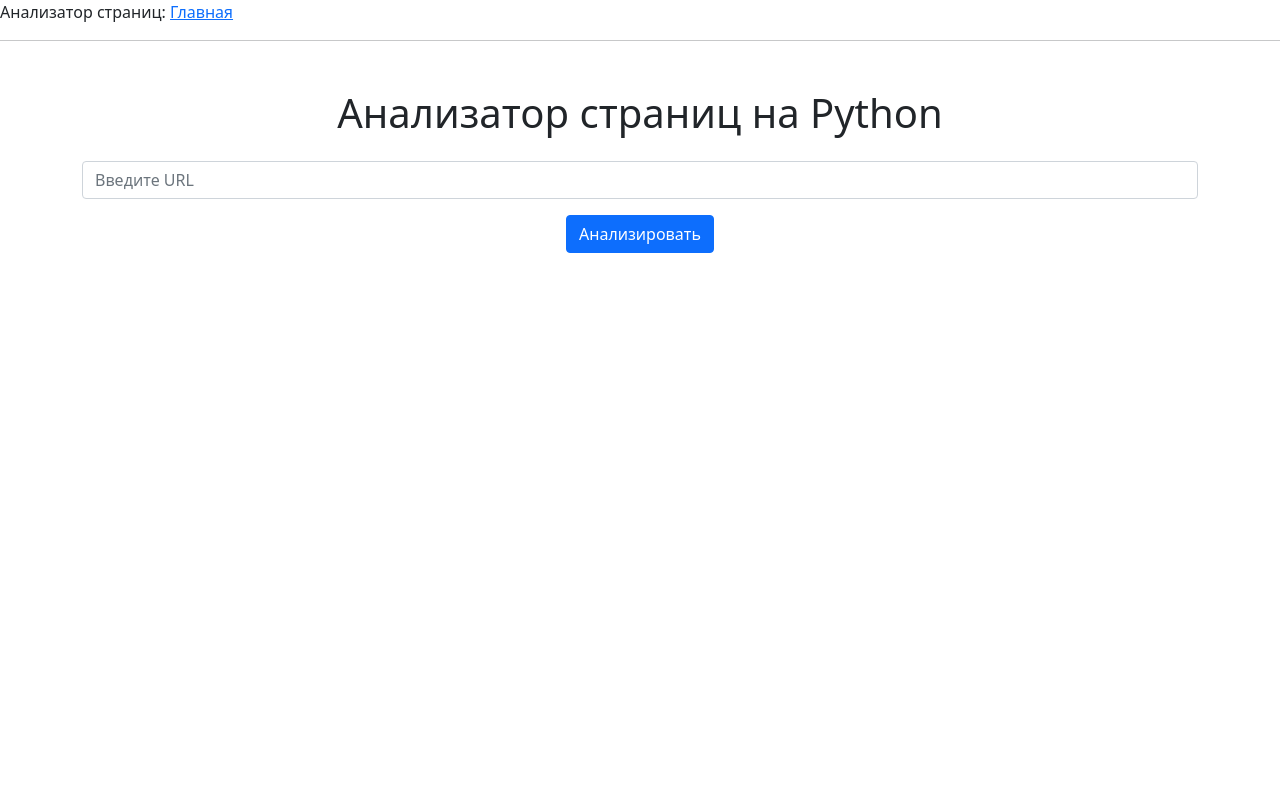
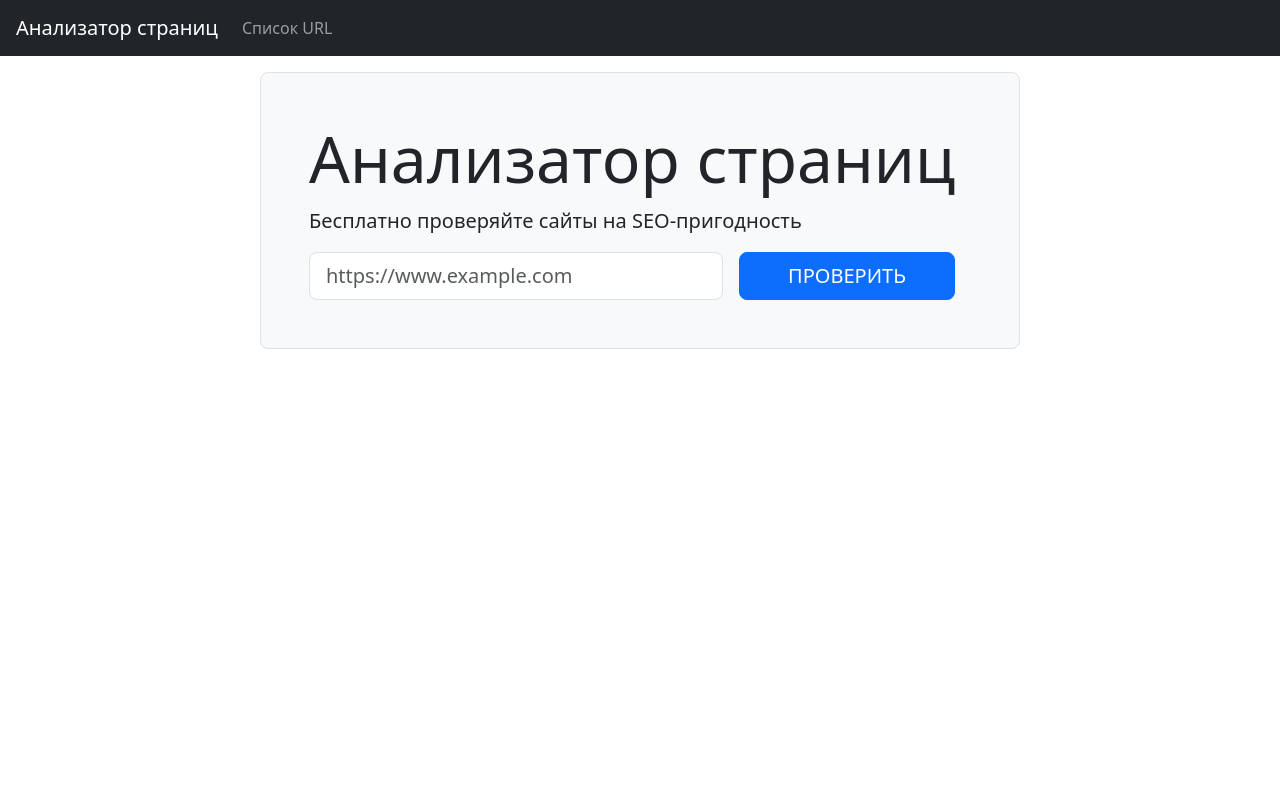
Before and after one commit to Xequrt/python-project-83, a Flask app: page / in a window 1280 px wide. Run offline with Flask 3, Linux system fonts and the light colour scheme; some libraries are stand-ins or nearby versions.

Commit message:
Create database, analyzer_page

```diff
--- /dev/null
+++ b/database.sql
@@ -0,0 +1,5 @@
+CREATE TABLE urls (
+    id SERIAL PRIMARY KEY,
+    name VARCHAR(255) NOT NULL UNIQUE,
+    created_at TIMESTAMP DEFAULT CURRENT_TIMESTAMP
+);
--- a/page_analyzer/app.py
+++ b/page_analyzer/app.py
@@ -1,14 +1,20 @@
-from flask import Flask, render_template, request, redirect, url_for
+from flask import Flask, render_template, request, redirect, url_for, flash
 import os
+import psycopg2
 from dotenv import load_dotenv
+import validators
+from urllib.parse import urlparse
+from datetime import datetime
 
 load_dotenv()
+DATABASE_URL = os.getenv('DATABASE_URL')
 
 app = Flask(__name__)
-app.config['SECRET_KEY'] = os.getenv('SECRET_KEY')
+app.config['SECRET_KEY'] = os.getenv('SECRET_KEY', 'secret_key')
 
-
-url_data = {}
+def get_db_connection():
+    conn = psycopg2.connect(DATABASE_URL)
+    return conn
 
 
 @app.route('/')
@@ -19,18 +25,57 @@ def index():
 @app.route('/analyze', methods=['POST'])
 def analyze():
     url = request.form['url']
-    url_id = len(url_data) + 1
-    url_data[url_id] = url
-    return redirect(url_for('url_detail', url_id=url_id))
 
+    parsed_url = urlparse(url)
+    normalized_url = parsed_url.geturl()
+
+    if not validators.url(normalized_url) or len(normalized_url) > 255:
+        flash('Некорректный URL. Пожалуйста, введите действительный URL-адрес, не превышающий 255 символов.', 'danger')
+        return redirect(url_for('index'))
+
+    conn = get_db_connection()
+    cursor = conn.cursor()
+
+    cursor.execute('SELECT * FROM urls WHERE name = %s', (normalized_url,))
+    if cursor.fetchone():
+        flash('Этот URL уже добавлен.', 'error')
+        cursor.close()
+        conn.close()
+        return redirect(url_for('index'))
+
+    created_at = datetime.now()
+    cursor.execute('INSERT INTO urls (name, created_at) VALUES (%s, %s)', (normalized_url, created_at))
+    conn.commit()
+    cursor.close()
+    conn.close()
+    flash('URL успешно добавлен!', 'success')
+    return redirect(url_for('urls'))
+
+
+@app.route('/urls')
+def urls():
+    conn = get_db_connection()
+    cursor = conn.cursor()
+    cursor.execute('SELECT * FROM urls ORDER BY created_at DESC')
+    all_urls = cursor.fetchall()
+
+    urls_list = [{'id': url[0], 'name': url[1], 'created_at': url[2]} for url in all_urls]
+
+    cursor.close()
+    conn.close()
+    return render_template('urls.html', urls=urls_list)
 
 @app.route('/urls/<int:url_id>')
 def url_detail(url_id):
-    url = url_data.get(url_id)
-    if url is None:
-        return "URL не найден", 404
-    return render_template('url_detail.html', url=url, url_id=url_id)
-
+    conn = get_db_connection()
+    cursor = conn.cursor()
+    cursor.execute('SELECT * FROM urls WHERE id = %s', (url_id,))
+    url_entry = cursor.fetchone()
+    cursor.close()
+    conn.close()
+    if url_entry is None:
+        return "URL not found", 404
+    return render_template('url_detail.html', url=url_entry)
 
 if __name__ == '__main__':
-    app.run()
+    app.run(debug=True)
--- a/page_analyzer/templates/base.html
+++ b/page_analyzer/templates/base.html
@@ -1,21 +1,41 @@
 <!doctype html>
 <html lang="ru">
 <head>
-    <meta charset="UTF-8">
-    <meta name="viewport" content="width=device-width, initial-scale=1.0">
-    <title>{% if title %}{{ title }} - Анализатор страниц{% else %}Добро пожаловать в Анализатор страниц{% endif %}</title>
-    <link href="https://cdn.jsdelivr.net/npm/bootstrap@5.1.3/dist/css/bootstrap.min.css"
-          rel="stylesheet"
-          integrity="sha384-1BmE4kWBq78iYhFldvKuhfTAU6auU8tT94WrHftjDbrCEXSU1oBoqyl2QvZ6jIW3"
-          crossorigin="anonymous">
+    <meta charset="utf-8">
+    <meta name="viewport" content="width=device-width, initial-scale=1, shrink-to-fit=no">
+    <meta name="description" content="Анализатор страниц">
+    <link href="https://cdn.jsdelivr.net/npm/bootstrap@5.3.3/dist/css/bootstrap.min.css" rel="stylesheet" integrity="sha384-QWTKZyjpPEjISv5WaRU9OFeRpok6YctnYmDr5pNlyT2bRjXh0JMhjY6hW+ALEwIH" crossorigin="anonymous">
+    <title>{% block title %}Анализатор страниц{% endblock %}</title>
 </head>
-<body>
-    <div>Анализатор страниц: <a href="/">Главная</a></div>
-    <hr>
-    {% block content %}{% endblock %}
+<body class="min-vh-100 d-flex flex-column">
+    <header class="flex-shrink-0">
+        <nav class="navbar navbar-expand-md navbar-dark bg-dark px-3">
+            <a class="navbar-brand" href="{{ url_for('index') }}">Анализатор страниц</a>
+            <div id="navbarNav">
+                <ul class="navbar-nav">
+                    <li class="nav-item">
+                         <a class="nav-link" href="{{ url_for('urls') }}">Список URL</a>
+                    </li>
+                </ul>
+            </div>
+        </nav>
+    </header>
 
-    <script src="https://code.jquery.com/jquery-3.5.1.min.js"></script>
-    <script src="https://cdn.jsdelivr.net/npm/@popperjs/core@2.10.2/dist/umd/popper.min.js"></script>
-    <script src="https://cdn.jsdelivr.net/npm/bootstrap@5.1.3/dist/js/bootstrap.min.js"></script>
+    <main class="flex-grow-1">
+        <div class="container-lg mt-3">
+            {% with messages = get_flashed_messages(with_categories=true) %}
+                {% if messages %}
+                    <div class="mb-3">
+                        {% for category, message in messages %}
+                            <div class="alert alert-{{ category }}" role="alert">{{ message }}</div>
+                        {% endfor %}
+                    </div>
+                {% endif %}
+            {% endwith %}
+            {% block content %}{% endblock %}
+        </div>
+    </main>
+
+    <script src="https://cdn.jsdelivr.net/npm/bootstrap@5.3.3/dist/js/bootstrap.bundle.min.js" integrity="sha384-YvpcrYf0tY3lHB60NNkmXc5s9fDVZLESaAA55NDzOxhy9GkcIdslK1eN7N6jIeHz" crossorigin="anonymous"></script>
 </body>
 </html>
--- a/page_analyzer/templates/index.html
+++ b/page_analyzer/templates/index.html
@@ -1,14 +1,17 @@
 {% extends "base.html" %}
+
+{% block title %}Главная страница{% endblock %}
+
 {% block content %}
-    <div class="container">
-        <h1 class="text-center mt-5">Анализатор страниц на Python</h1>
-        <div class="text-center mt-4">
-            <form id="url-form" action="/analyze" method="post">
-                <div class="form-group">
-                    <input type="url" class="form-control" name="url" placeholder="Введите URL" required>
-                </div>
-                <button type="submit" class="btn btn-primary mt-3">Анализировать</button>
-            </form>
-        </div>
+<div class="row">
+    <div class="col-12 col-md-10 col-lg-8 mx-auto border rounded-3 bg-light p-5">
+        <h1 class="display-3">Анализатор страниц</h1>
+        <p class="lead">Бесплатно проверяйте сайты на SEO-пригодность</p>
+        <form action="{{ url_for('analyze') }}" method="post" class="d-flex justify-content-center">
+            <label for="text" class="visually-hidden">Url для проверки</label>
+            <input type="text" name="url" placeholder="https://www.example.com" class="form-control form-control-lg" required>
+            <input type="submit" class="btn btn-primary btn-lg ms-3 px-5 text-uppercase mx-3" value="Проверить">
+        </form>
     </div>
+</div>
 {% endblock %}
--- a/pyproject.toml
+++ b/pyproject.toml
@@ -14,6 +14,10 @@ python = "^3.11"
 flask = "^3.1.0"
 gunicorn = "^23.0.0"
 python-dotenv = "^1.0.1"
+sqlalchemy = "^2.0.36"
+psycopg2 = "^2.9.10"
+validators = "^0.18"
+flask-sqlalchemy = "^3.1.1"
 
 
 [tool.poetry.group.dev.dependencies]
```
Also changed, not shown: page_analyzer/templates/url_detail.html (+8 -6 lines), page_analyzer/templates/urls.html (added, +26 -0 lines), 3 other files.
